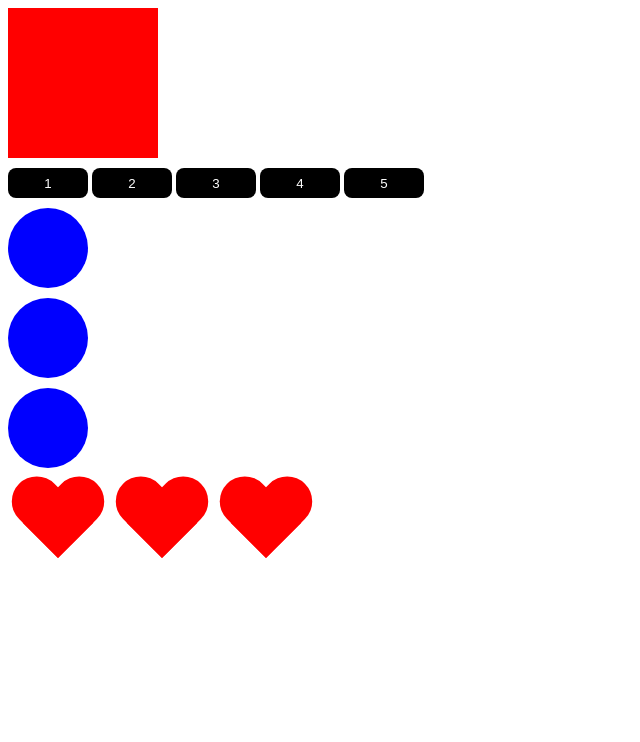
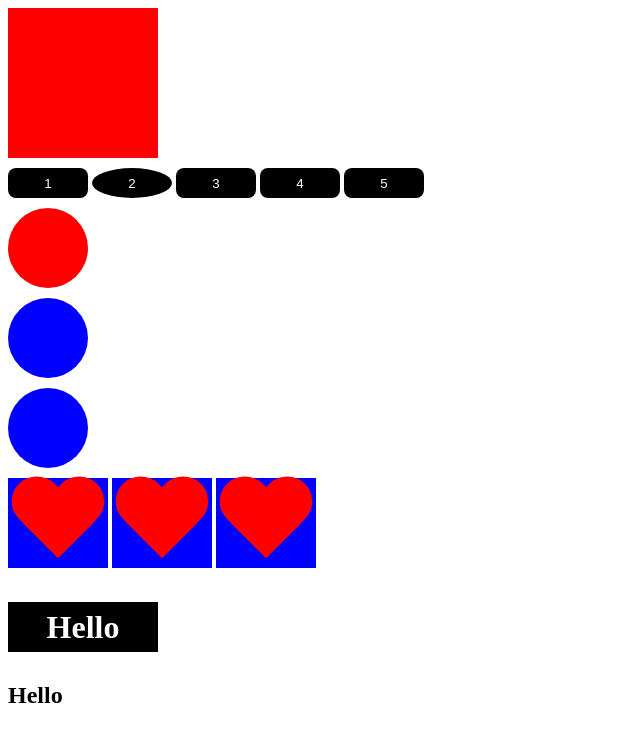
Before and after one commit to AndreyMyantyukharyu/study, a plain HTML site: page elements/index.html in a window 1280 px wide. Shown: the whole page, without its empty margins (0-640 px from the left). Drawn offline with Linux system fonts and the light colour scheme.

Commit message:
elements

```diff
--- a/elements/index.html
+++ b/elements/index.html
@@ -25,6 +25,6 @@
 
 		</div>
 
-		<script src="js/script.js"></script>
+		<script src="js/scripte.js"></script>
 	</body>
 </html>
--- /dev/null
+++ b/elements/js/scripte.js
@@ -0,0 +1,54 @@
+'use strict';
+
+const box = document.getElementById('box'),
+      btns = document.getElementsByTagName('button'),
+      circles = document.getElementsByClassName('circle'),
+      hearts = document.querySelectorAll('.heart'),
+      oneHeart = document.querySelector('.heart'),
+      wrapper = document.querySelector('.wrapper');
+
+// console.dir(box);
+// box.style.backgroundColor = 'blue';
+// box.style.width = '500px';
+
+// box.srtyle.cssText = 'background-color: blue; width: 500px';
+
+btns[1].style.borderRadius = '100%';
+circles[0].style.backgroundColor = 'red';
+
+// for (let i = 0; i < hearts.length; i++) {
+//     hearts[i].style.backgroundColor = 'blue';
+// }
+
+hearts.forEach(item => {
+    item.style.backgroundColor = 'blue';
+});
+
+const div = document.createElement('div');
+// const text = document.createTextNode('There was I');
+
+div.classList.add('black');
+
+document.body.append(div);
+
+wrapper.append(div);
+// wrapper.appendChild(div);
+
+// wrapper.prepend(div);
+
+// hearts[0].before(div);
+// hearts[0].after(div);
+
+// wrapper.insertBefore(div, hearts[1]);
+
+// circles[0].remove();
+// wrapper.removeChild(hearts[1]);
+
+// hearts[0].replaceWith(circles[0]);
+// wrapper.replaceChild(circles[0], hearts[0]);
+
+div.innerHTML = "<h1>Hello</h1>";
+
+// div.textContent = "<h1>Hello</h1>";
+
+div.insertAdjacentHTML("afterend", '<h2>Hello</h2>');
--- a/elements/js/script.js
+++ b/elements/js/scripte2.js
@@ -4,16 +4,16 @@ const box = document.getElementById('box');
 
 console.log(box);
 
-
 const btns = document.getElementsByTagName('button');
 
 console.log(btns[0]);
 
 const circles = document.getElementsByClassName('circle');
-
 console.log(circles);
 
 const hearts = document.querySelectorAll('.heart');
+
+console.log(hearts);
 
 hearts.forEach(item => {
     console.log(item);
```
